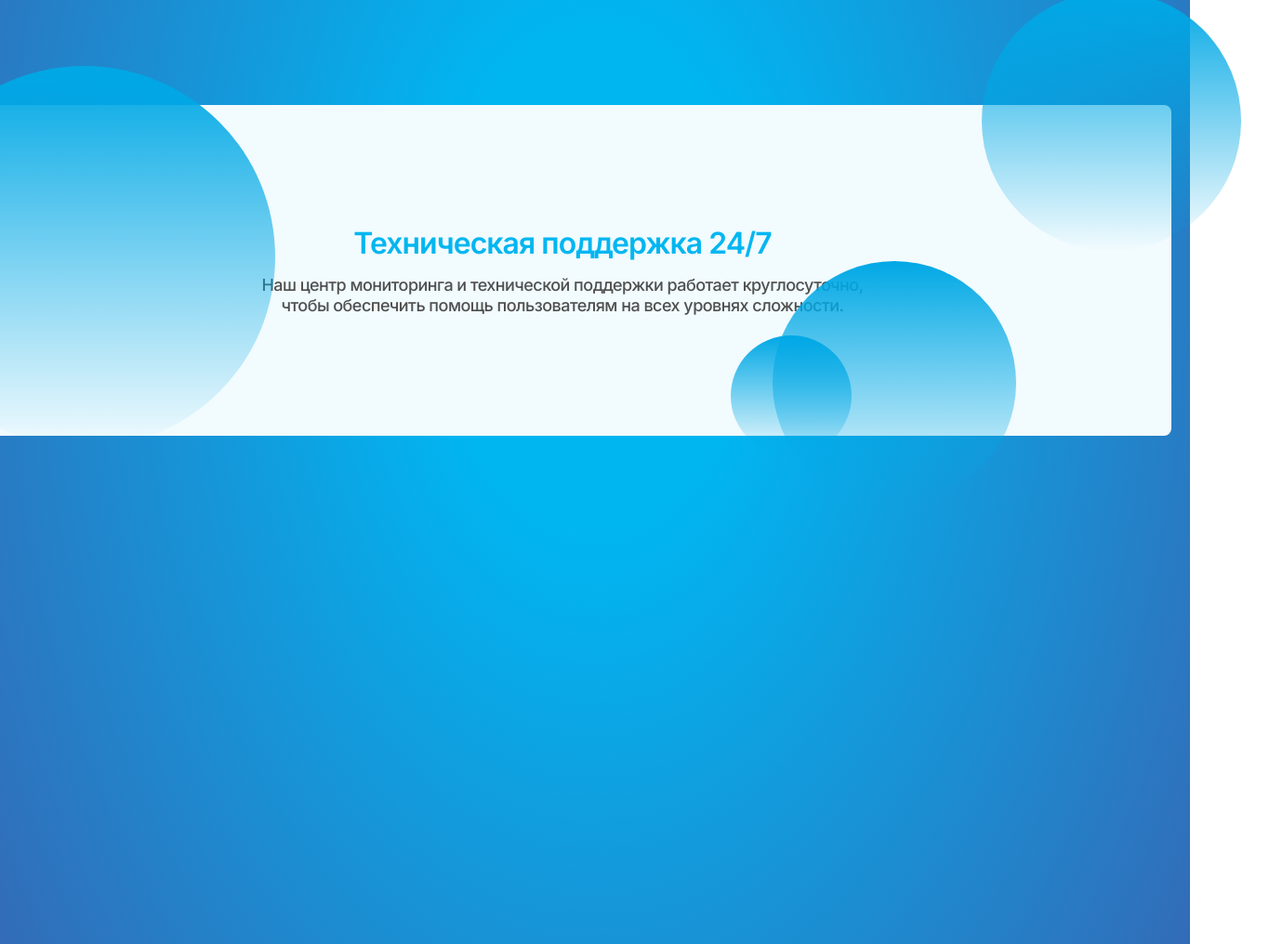
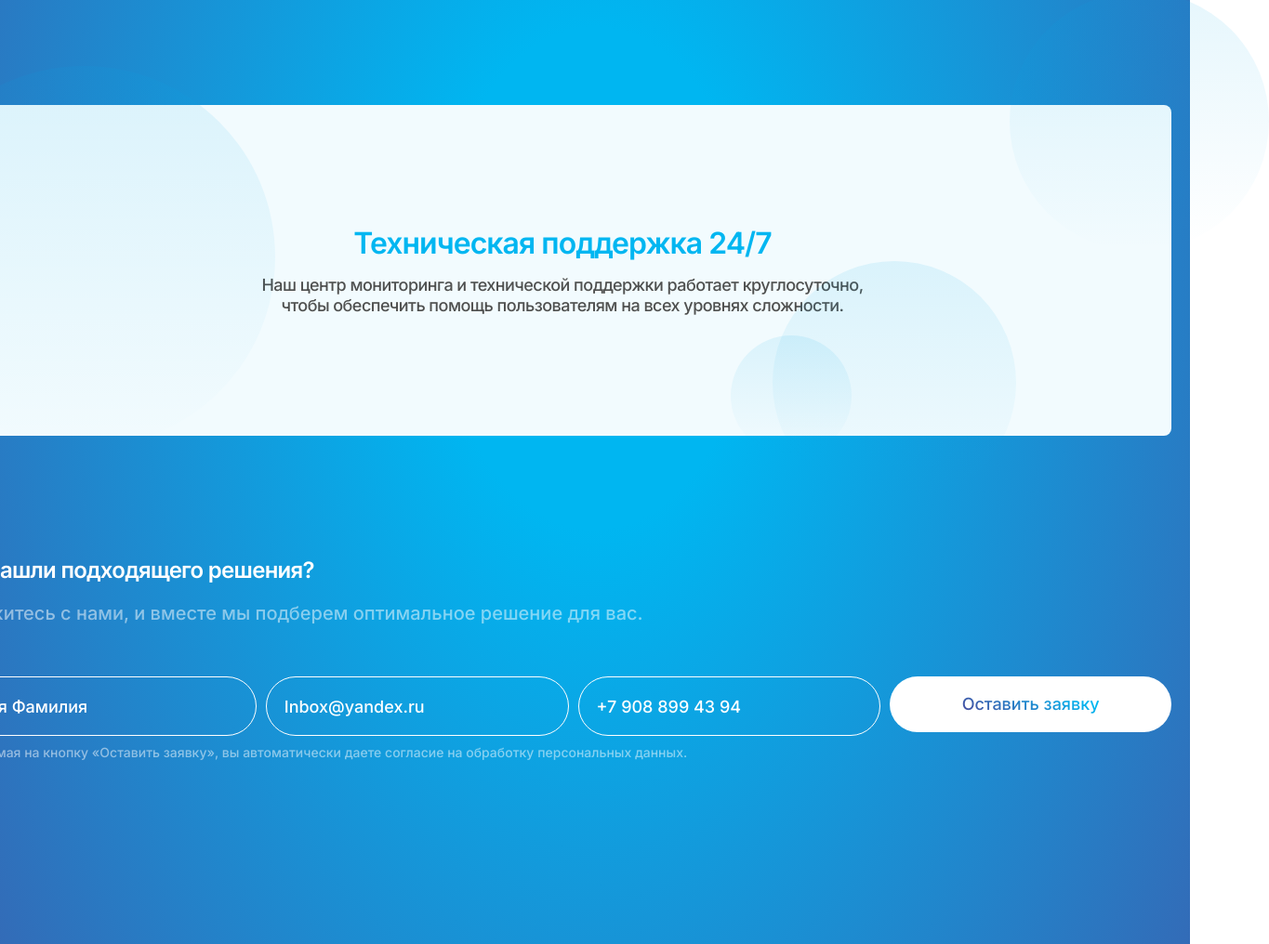
Before and after one commit to sobol4156/page-layout, a website: page index.html in a window 1280 px wide. Shown: the part 3008-4024 px from the top of the page at 93% size, 1365 px wide, since content can reach past the window. Drawn offline with Linux system fonts and the light colour scheme.

Commit message:
intermediate saving

```diff
--- a/index.html
+++ b/index.html
@@ -242,17 +242,40 @@
           </div>
           <div class="info__support">
             <div class="info__support__background">
-                <div class="background__ellipse1 ellipse"></div>
-                <div class="background__ellipse2 ellipse"></div>
-                <div class="background__ellipse3 ellipse"></div>
-                <div class="background__ellipse4 ellipse"></div>
+              <div class="background__ellipse1 ellipse"></div>
+              <div class="background__ellipse2 ellipse"></div>
+              <div class="background__ellipse3 ellipse"></div>
+              <div class="background__ellipse4 ellipse"></div>
             </div>
             <div class="info__support__content">
               <div class="info__support__title">Техническая поддержка 24/7</div>
-              <div class="info__support__text">Наш центр мониторинга и технической поддержки работает круглосуточно, чтобы обеспечить помощь пользователям на всех уровнях сложности.</div>
+              <div class="info__support__text">
+                Наш центр мониторинга и технической поддержки работает
+                круглосуточно, чтобы обеспечить помощь пользователям на всех
+                уровнях сложности.
+              </div>
             </div>
           </div>
-          <div class="info__application"></div>
+          <div class="info__application">
+            <div class="info__application-content">
+              <div class="info__application-text">
+                <div class="info__application-question">Не нашли подходящего решения?</div>
+                <div class="info__application-description">Свяжитесь с нами, и вместе мы подберем оптимальное решение для вас.</div>
+              </div>
+              <div class="info__application-form">
+                <div class="info__application-inputs">
+                  <input class="info__application-input" type="text" placeholder="Имя Фамилия">
+                  <input class="info__application-input" type="text" placeholder="Inbox@yandex.ru">
+                  <input class="info__application-input" type="text" placeholder="+7 908 899 43 94">
+                  <div class="info__btn-content">
+                    <div class="info__application-button">Оставить заявку</div>
+                  </div>
+                </div>
+                <div class="info__application-consent">*Нажимая на кнопку «Оставить заявку», вы автоматически даете согласие на обработку персональных данных.</div>
+              </div>
+            </div>
+          </div>
+          </div>
         </div>
       </div>
     </div>
--- a/styles.css
+++ b/styles.css
@@ -447,16 +447,15 @@ body {
   display: flex;
   flex-direction: column;
   gap: 15px;
-
 }
-.info__support__title{
+.info__support__title {
   font-family: Inter;
   font-size: 32px;
   font-weight: 600;
   line-height: 38.73px;
   letter-spacing: -0.03em;
   text-align: center;
-color: #00B6F1;
+  color: #00b6f1;
 }
 
 .info__support__text {
@@ -466,40 +465,137 @@ color: #00B6F1;
   line-height: 21.78px;
   letter-spacing: -0.03em;
   text-align: center;
-  color: #4F504F;
-
+  color: #4f504f;
 }
-.info__support__background{
+.info__support__background {
   position: relative;
 }
 /* fucking ellipse */
-.ellipse{
+.ellipse {
   position: absolute;
-  background: linear-gradient(180deg, #00A8E5 0%, rgba(0, 168, 229, 0) 100%);
+  background: linear-gradient(180deg, #00a8e5 0%, rgba(0, 168, 229, 0) 100%);
   width: 411px;
   height: 411px;
   border-radius: 50%;
+  opacity: 10%;
 }
 
-.background__ellipse1{
+.background__ellipse1 {
   right: -40px;
   top: -220px;
 }
-.background__ellipse2{
+.background__ellipse2 {
   width: 130px;
   height: 130px;
   left: 530px;
   top: 70px;
 }
-.background__ellipse3{
+.background__ellipse3 {
   width: 262px;
   height: 262px;
   left: 575px;
   top: -10px;
 }
-.background__ellipse4{
+.background__ellipse4 {
   width: 279px;
   height: 279px;
-  left: 800px;
+  left: 830px;
   top: -300px;
 }
+
+/* info__application */
+.info__application {
+  height: 220px;
+  width: 1310px;
+  margin-top: 70px;
+}
+
+.info__application-content {
+  height: 100%;
+  display: flex;
+  flex-direction: column;
+  justify-content: space-between;
+}
+
+.info__application-text {
+  display: flex;
+  flex-direction: column;
+  gap: 20px;
+}
+
+.info__application-form {
+  display: flex;
+  flex-direction: column;
+  gap: 10px;
+}
+.info__application-question {
+  font-family: Inter;
+  font-size: 24px;
+  font-weight: 600;
+  line-height: 29.05px;
+  letter-spacing: -0.03em;
+  text-align: left;
+  color: #fff;
+}
+.info__application-description {
+  font-family: Inter;
+  font-size: 20px;
+  font-weight: 500;
+  line-height: 24.2px;
+  text-align: left;
+  color: #fff;
+  opacity: 50%;
+}
+
+.info__application-inputs {
+  display: flex;
+  gap: 10px;
+}
+.info__application-input {
+  width: 320px;
+  height: 60px;
+  padding-left: 19px;
+  border-radius: 99px;
+  border: 1px solid white;
+  background-color: rgba(0, 0, 0, 0);
+  color: white;
+  font-weight: 400;
+  font-size: 18px;
+  font-family: Inter;
+}
+.info__application-input::placeholder {
+  color: white;
+  font-family: Inter;
+}
+
+.info__btn-content {
+  width: 320px;
+  height: 60px;
+  border-radius: 99px;
+  border: none;
+  background-color: white;
+  cursor: pointer;
+  display: flex;
+  justify-content: center;
+  align-items: center;
+}
+
+.info__application-button {
+  background: linear-gradient(213.93deg, #00b6f1 13.67%, #4551a3 94.9%);
+  -webkit-background-clip: text;
+  -webkit-text-fill-color: transparent;
+
+  font-size: 18px;
+  line-height: 19.8px;
+  font-weight: 500;
+  font-family: Inter;
+}
+
+.info__application-consent {
+  font-family: Inter;
+  font-size: 14px;
+  font-weight: 500;
+  line-height: 16.94px;
+  color: #fff;
+  opacity: 50%;
+}
```
Lines whose indentation alone changed are shown as unchanged.
